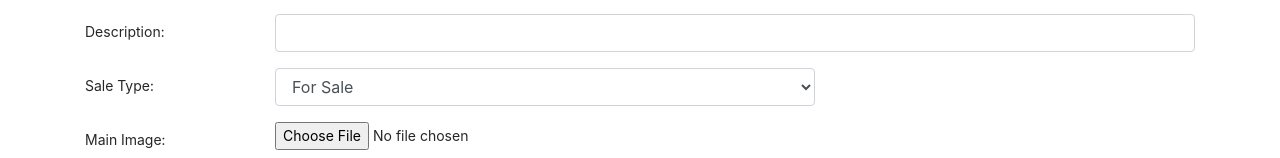
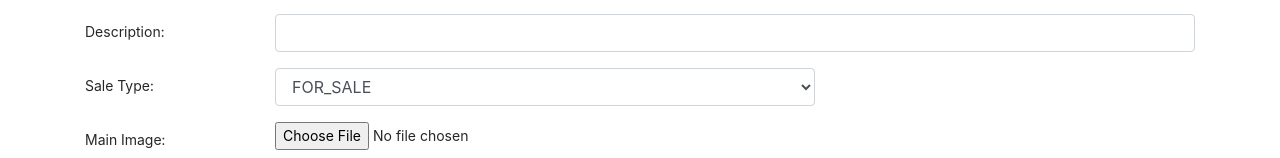
Before and after one commit to Bramstorp/boligfinder.dk, a React (Create React App) app in the folder frontend/: page /submit_listing in a window 1280 px wide. Shown: the part 348-506 px from the top of the page. Built offline with nearby package versions, Linux system fonts and the light colour scheme.

Commit message:
submit listing form update

```diff
--- a/frontend/src/Component/Submit_Listing_Form.jsx
+++ b/frontend/src/Component/Submit_Listing_Form.jsx
@@ -7,13 +7,12 @@ import Loader from 'react-loader-spinner';
 
 const ListingForm = () => {
     const [formData, setFormData] = useState({
-        slug: '',
         agent: null,
         title: '',
         description: '',
         price: '',
         sale_type: "",
-        main_image: null,
+        main_image: "",
         is_published: true
     });
 
@@ -84,8 +83,8 @@ const ListingForm = () => {
               <label className="col-sm-2 col-form-label">Sale Type:</label>
               <div className="col-sm-6">
                 <select class="form-control" name='sale_type' onChange={e => onChange(e)} value={sale_type}>
-                    <option>For Sale</option>
-                    <option>For Rent</option>
+                    <option>FOR_SALE</option>
+                    <option>FOR_RENT</option>
                 </select>
               </div>
           </div>
```
